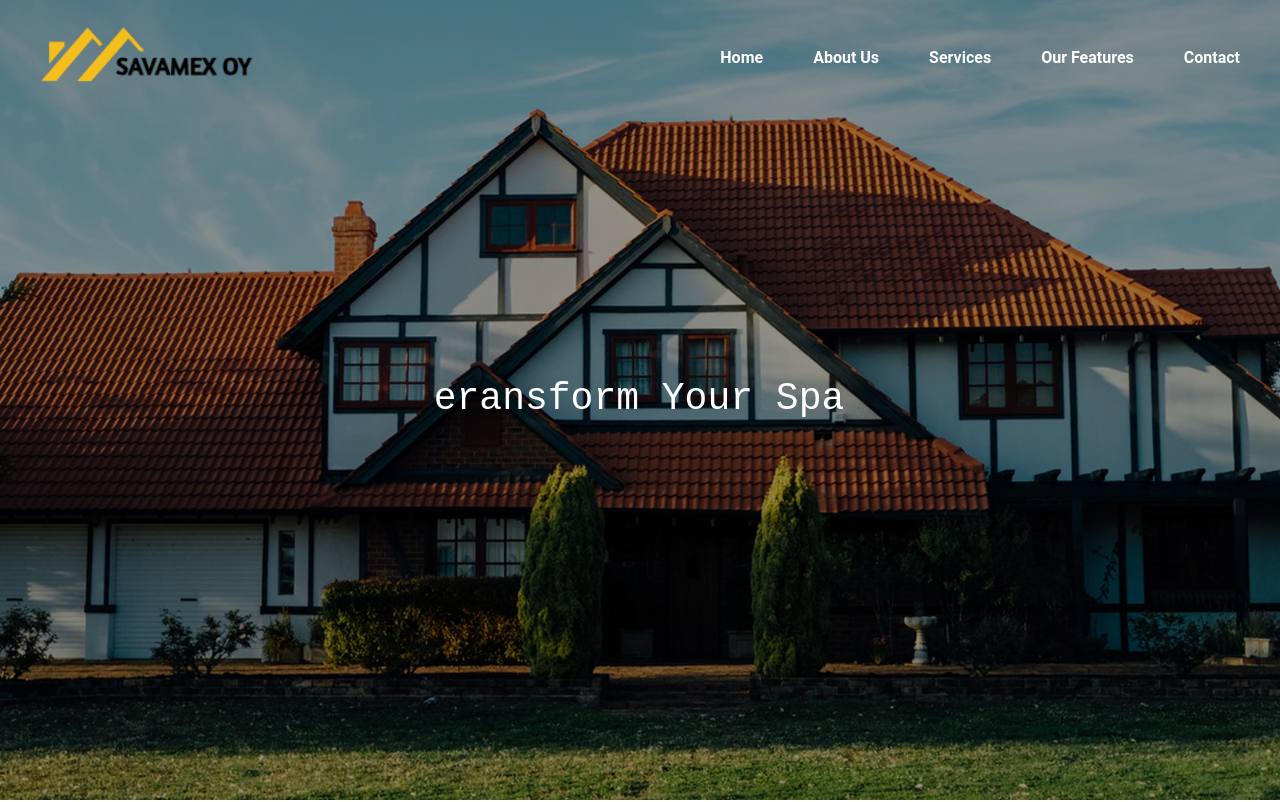
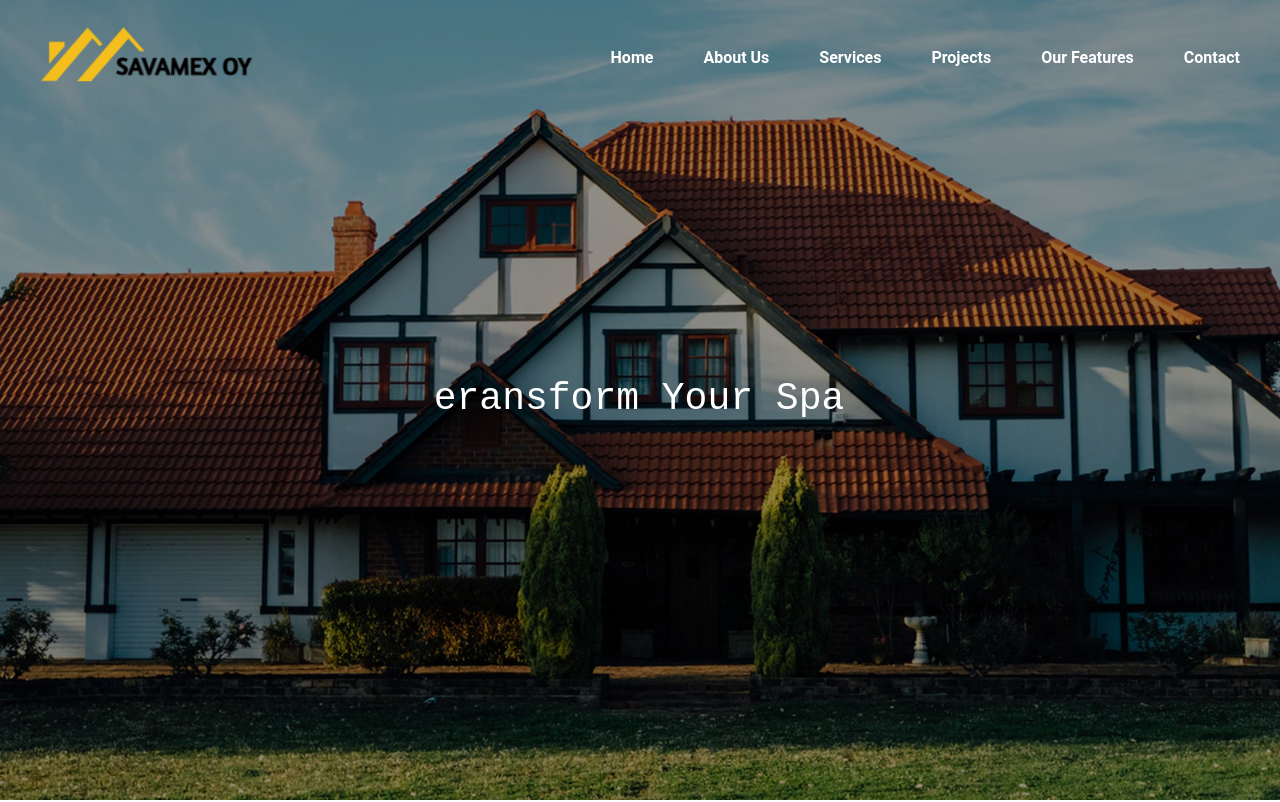
Before and after one commit to srijankarki07/renovation-site-mock-design, a Next.js app: page / in a window 1280 px wide. Shown: the top 802 px of the page. Built offline with nearby package versions, Linux system fonts and the light colour scheme.

Commit message:
fix router mising import

```diff
--- a/src/component/header.js
+++ b/src/component/header.js
@@ -1,13 +1,11 @@
-"use client";
 import Image from "next/image";
 import { useRouter } from "next/navigation";
 import { useState, useEffect } from "react";
 
 export default function Header() {
-  const router = useRouter();
   const [isMenuOpen, setIsMenuOpen] = useState(false);
   const [isScrolled, setIsScrolled] = useState(false);
-
+  const router = useRouter();
   const [typedText, setTypedText] = useState("");
   const [index, setIndex] = useState(0);
   const [charIndex, setCharIndex] = useState(0);
@@ -16,6 +14,7 @@ export default function Header() {
     { id: 1, path: "/#home", name: "Home" },
     { id: 2, path: "/#aboutUs", name: "About Us" },
     { id: 3, path: "/#services", name: "Services" },
+    { id: 5, path: "/#projects", name: "Projects" },
     { id: 4, path: "/#features", name: "Our Features" },
     { id: 6, path: "/#contact", name: "Contact" },
   ];
```
